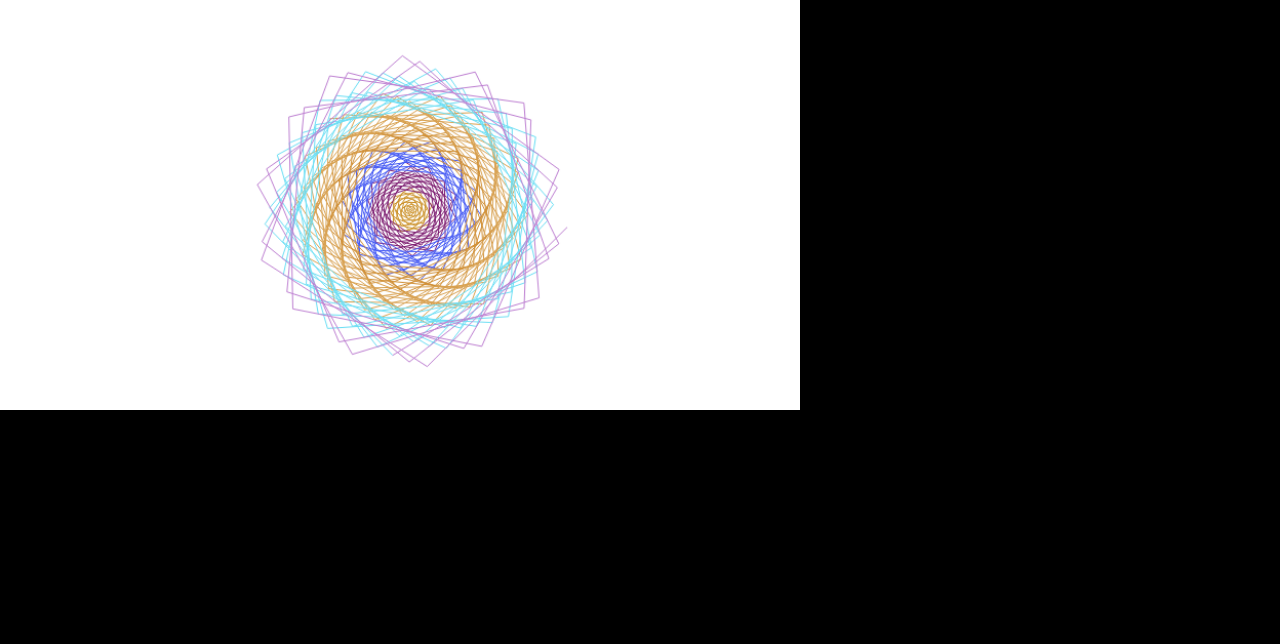
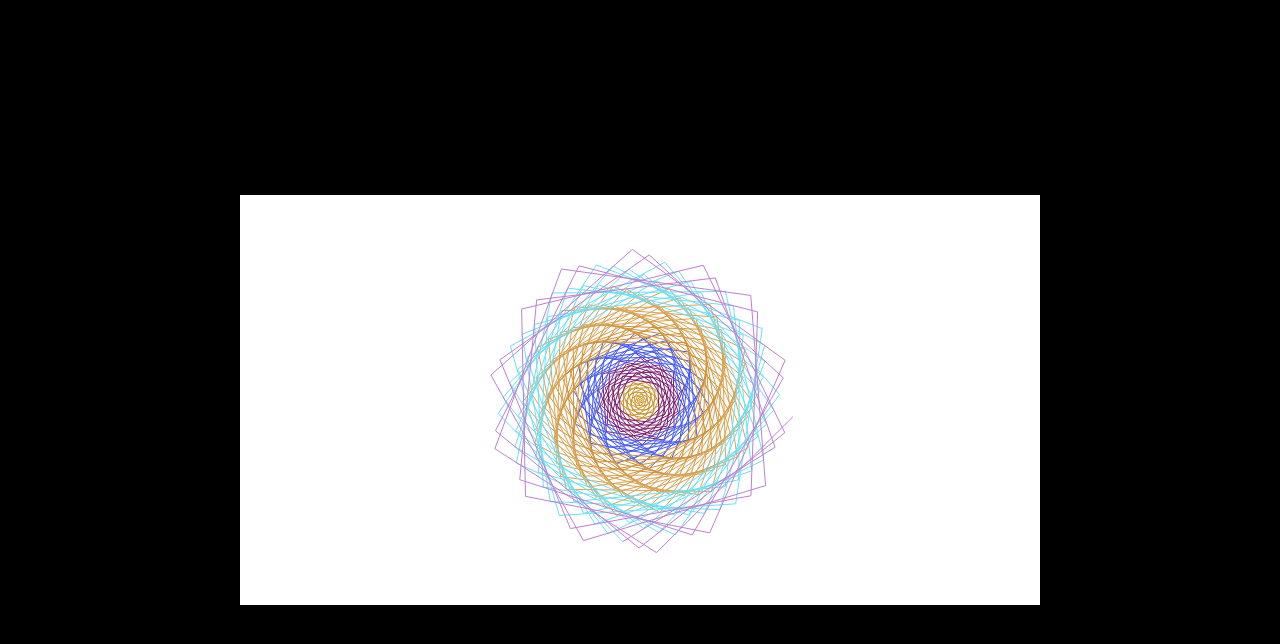
Before and after one commit to mmKALLL/hiruyasumi-games, a website: page 0415-spiral5/index.html in a window 1280 px wide. Drawn offline with Linux system fonts and the light colour scheme.

Commit message:
Centered the canvas.

```diff
--- a/0415-spiral5/css/index-miniscreen.css
+++ /dev/null
@@ -1,41 +0,0 @@
-/*csslint ids:false*/
-
-html, body {
-  background-color: black;
-  display: flex;
-  flex-direction:column;
-  width: 100%;
-  max-height: 100%;
-  height: 100%;
-  margin: 0 0 0 0;
-}
-
-progress {
-  position: absolute;
-}
-
-#root {
-  display: block;
-  position: relative;
-  max-height: 100%;
-  height: 100%;
-  width: auto;
-  background-color: black;
-  margin: 0 0 0 0;
-}
-
-#gameDiv {
-  display: block;
-  position: absolute;
-  background-color: black;
-  margin: auto;
-}
-
-#gameCanvas {
-  display: block;
-  max-width: 800px;
-  max-height: 800px;
-  width: 800px;
-  height: 410px;
-  position: relative;
-}
--- a/0415-spiral5/css/index.css
+++ b/0415-spiral5/css/index.css
@@ -27,23 +27,21 @@ progress {
 #gameDiv {
   display: block;
   position: absolute;
-  top: 50%;
-  left: 50%;
-  transform: translate(-50%, -50%);
   background-color: black;
   margin: auto;
 }
 
 #gameCanvas {
+  padding: 0;
+  margin: auto;
   display: block;
   max-width: 800px;
   max-height: 800px;
-  width: 620px;
-  height: 500px;
-  position: relative;
+  width: 800px;
+  height: 410px;
+  position: absolute;
   top: 0;
-  right: 0;
   bottom: 0;
   left: 0;
-  margin: 0 auto;
+  right: 0;
 }
--- a/0415-spiral5/index.html
+++ b/0415-spiral5/index.html
@@ -3,14 +3,10 @@
 <head>
     <meta charset="utf-8" />
     <title>hiruyasumi-game</title>
-    <link rel="stylesheet" type="text/css" href="css/index-miniscreen.css">
+    <link rel="stylesheet" type="text/css" href="css/index.css">
 </head>
 <body>
-    <div id="root">
-        <div id="gameDiv">
-            <canvas id="gameCanvas" width="780" height="400"></canvas>
-        </div>
-    </div>
+    <canvas id="gameCanvas" width="800" height="410"></canvas>
     <!-- Add scripts to be loaded here. -->
     <script src="script/color.js" charset="utf-8"></script>
     <script src="script/game.js" charset="utf-8"></script>
```
